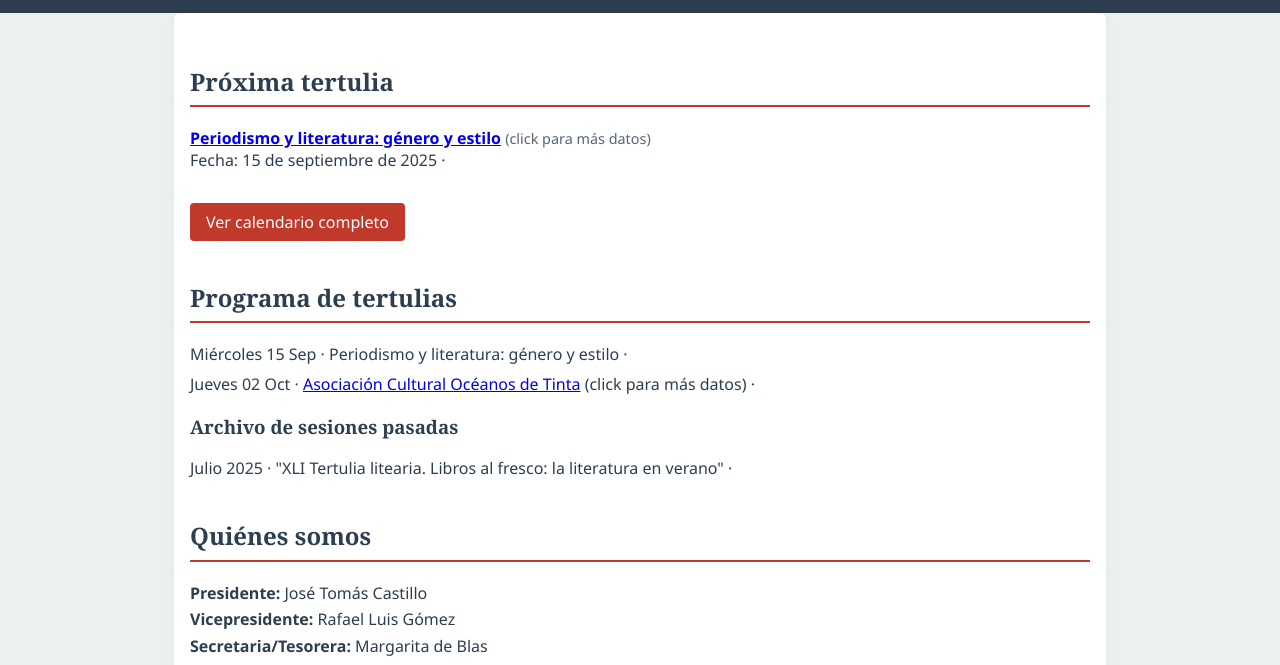
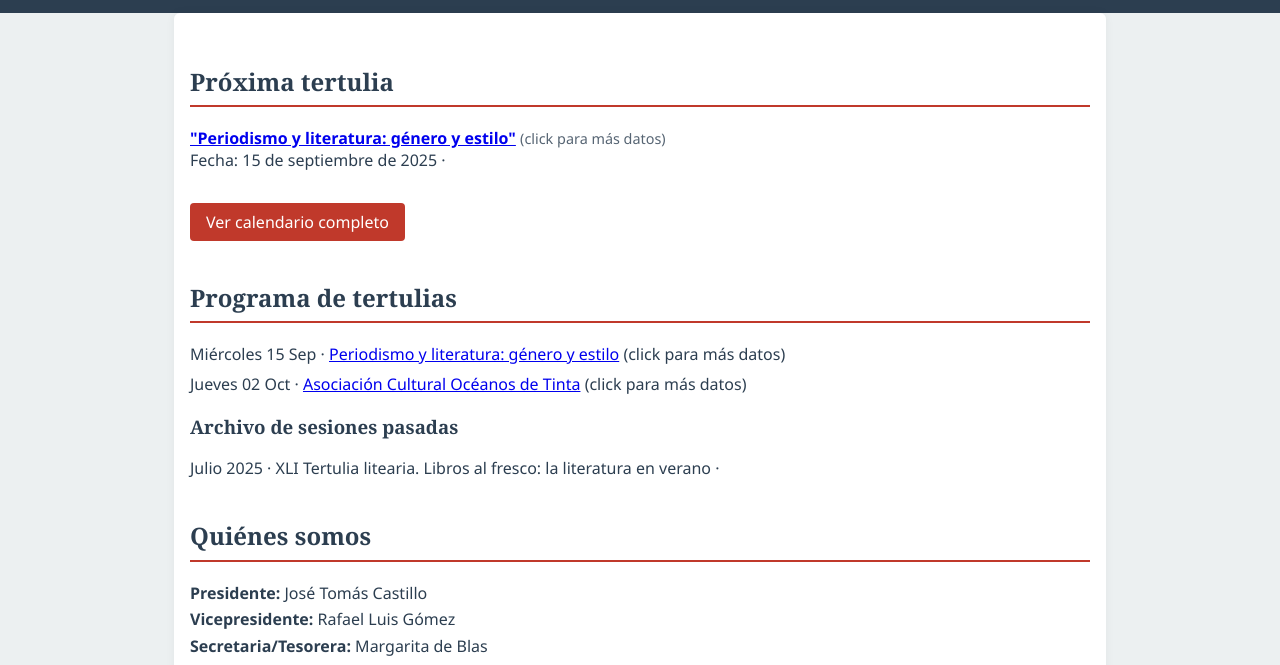
Before and after one commit to LordPasc/ateneo-realsitiense, a plain HTML site: page index.html in a window 1280 px wide. Shown: the part 135-800 px from the top of the page. Drawn offline with Linux system fonts and the light colour scheme.

Commit message:
index.html

```diff
--- a/index.html
+++ b/index.html
@@ -114,19 +114,19 @@
 <main>
   <section id="hero">
     <h2>Próxima tertulia</h2>
-    <p><strong><a href="42.jpg" target="_blank" rel="noopener noreferrer">Periodismo y literatura: género y estilo</a></strong> <span class="more">(click para más datos)</span><br>Fecha: 15 de septiembre de 2025 ·</p>
+    <p><strong><a href="42.jpg" target="_blank" rel="noopener noreferrer">"Periodismo y literatura: género y estilo"</a></strong> <span class="more">(click para más datos)</span><br>Fecha: 15 de septiembre de 2025 ·</p>
     <a href="#tertulias" class="button">Ver calendario completo</a>
   </section>
 
   <section id="tertulias">
     <h2>Programa de tertulias</h2>
     <ul class="calendar">
-      <li>Miércoles 15 Sep · Periodismo y literatura: género y estilo ·</li>
-      <li>Jueves 02 Oct · <a href="43.jpg" target="_blank" rel="noopener noreferrer">Asociación Cultural Océanos de Tinta</a> (click para más datos) ·</li>
+      <li>Miércoles 15 Sep · <a href="42.jpg" target="_blank" rel="noopener noreferrer">Periodismo y literatura: género y estilo</a> (click para más datos)</li>
+      <li>Jueves 02 Oct · <a href="43.jpg" target="_blank" rel="noopener noreferrer">Asociación Cultural Océanos de Tinta</a> (click para más datos) </li>
     </ul>
     <h3>Archivo de sesiones pasadas</h3>
     <ul class="archive">
-      <li>Julio 2025 · "XLI Tertulia litearia. Libros al fresco: la literatura en verano" ·</li>
+      <li>Julio 2025 · XLI Tertulia litearia. Libros al fresco: la literatura en verano ·</li>
     </ul>
   </section>
 
```
